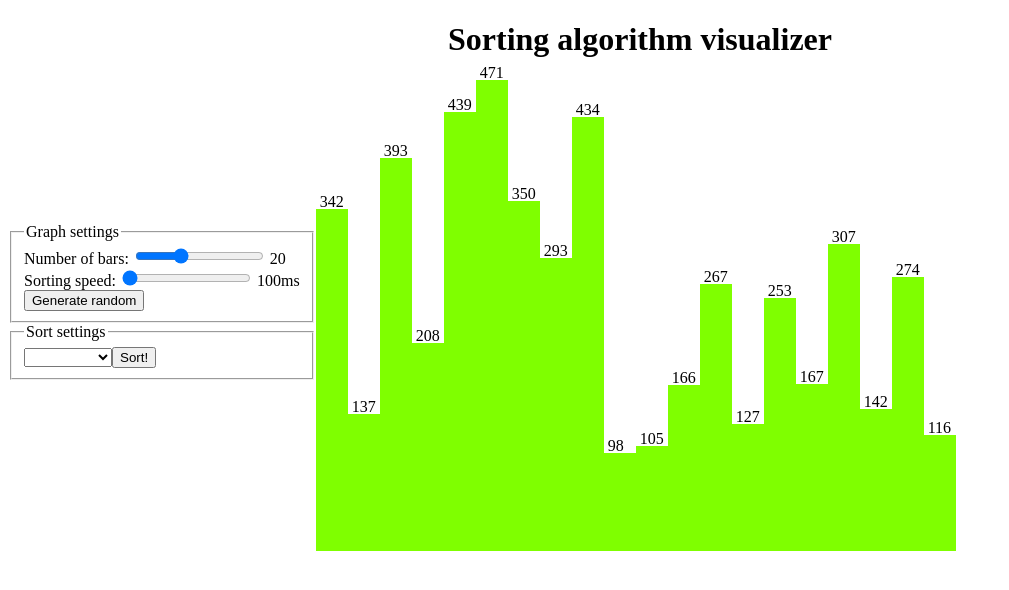
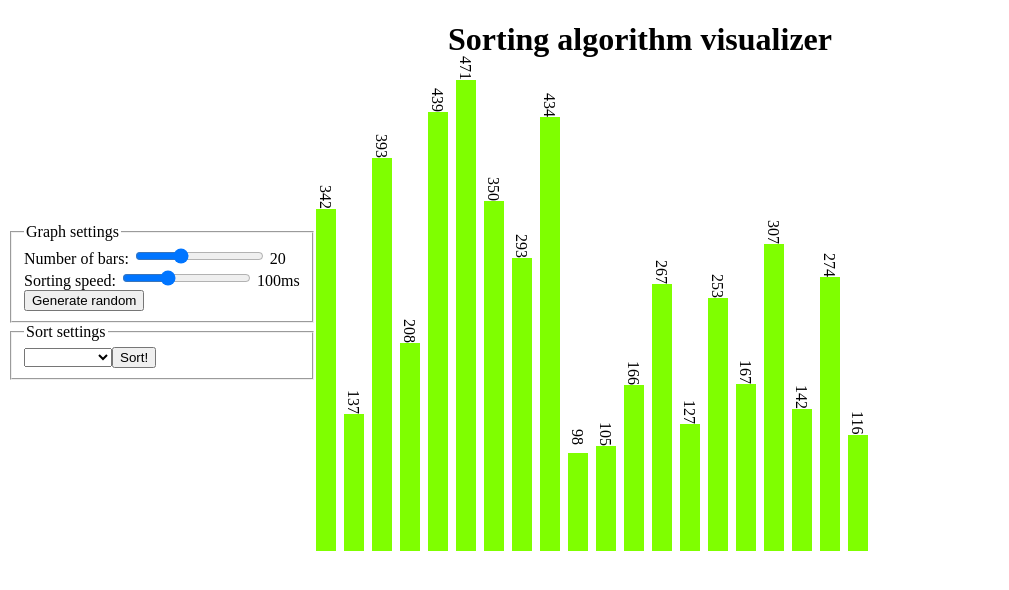
Before and after one commit to ngoantho/sorting-visualizer, a Vue app: page / in a window 1280 px wide. Shown: the top 590 px of the page, without its empty margins (0-1009 px from the left). Built offline with nearby package versions, Linux system fonts and the light colour scheme.

Commit message:
bugfix: fix styling

```diff
--- a/src/components/Chart.vue
+++ b/src/components/Chart.vue
@@ -3,11 +3,12 @@
     <div
       class="bar"
       v-for="(el, index) in array"
-      :style="{height: `${el}px`}"
+      :style="{ height: `${el}px`, width: `${barwidth}rem` }"
       :id="`bar-${index}`"
-      :key="index">
-        <span class="bar-number">{{el}}</span>
-      </div>
+      :key="index"
+    >
+      <span class="bar-number">{{ el }}</span>
+    </div>
   </main>
 </template>
 
@@ -16,9 +17,12 @@ export default {
   computed: {
     array() {
       return this.$store.getters.array;
-    }
-  }
-}
+    },
+    barwidth() {
+      return 25 / this.$store.getters.array.length;
+    },
+  },
+};
 </script>
 
 <style scoped>
@@ -27,16 +31,16 @@ export default {
 }
 
 .bar {
-  width: 2rem;
   display: inline-block;
   background-color: chartreuse;
   position: relative;
-  text-align: center;
+  margin-right: 0.5rem;
 }
 
 .bar .bar-number {
   position: absolute;
-  top: -1rem;
-  left: 0.25rem;
+  writing-mode: vertical-lr;
+  text-orientation: mixed;
+  top: -1.5rem;
 }
 </style>
--- a/src/components/Panel.vue
+++ b/src/components/Panel.vue
@@ -9,7 +9,7 @@
       </div>
       <div>
         Sorting speed:
-        <input type="range" min="100" max="500" v-model="speed" />
+        <input type="range" min="0" max="300" v-model="speed" />
         {{ speed }}ms
       </div>
       <div>
--- a/src/components/SortPanel.vue
+++ b/src/components/SortPanel.vue
@@ -41,8 +41,27 @@ export default {
     sort() {
       emitter.emit(`algo-${this.selected}`, this.intSpeed);
     },
+    changeColor(color, index) {
+      let temp = document.getElementById(`bar-${index}`);
+      if (temp) {
+        temp.style.backgroundColor = color;
+      }
+    },
+    resetAllBars(color) {
+      let bars = document.querySelector("#main").children;
+      [...bars].forEach((bar) => {
+        bar.style.backgroundColor = color;
+      });
+    },
     handleSwap(data) {
-      this.$store.dispatch("update", data.arr);
+      this.changeColor("red", data.left);
+      this.changeColor("blue", data.right);
+      setTimeout(() => {
+        this.$store.dispatch("update", data.arr);
+      }, this.intSpeed);
+      setTimeout(() => {
+        this.resetAllBars("chartreuse");
+      }, this.intSpeed);
     },
   },
 };
```
